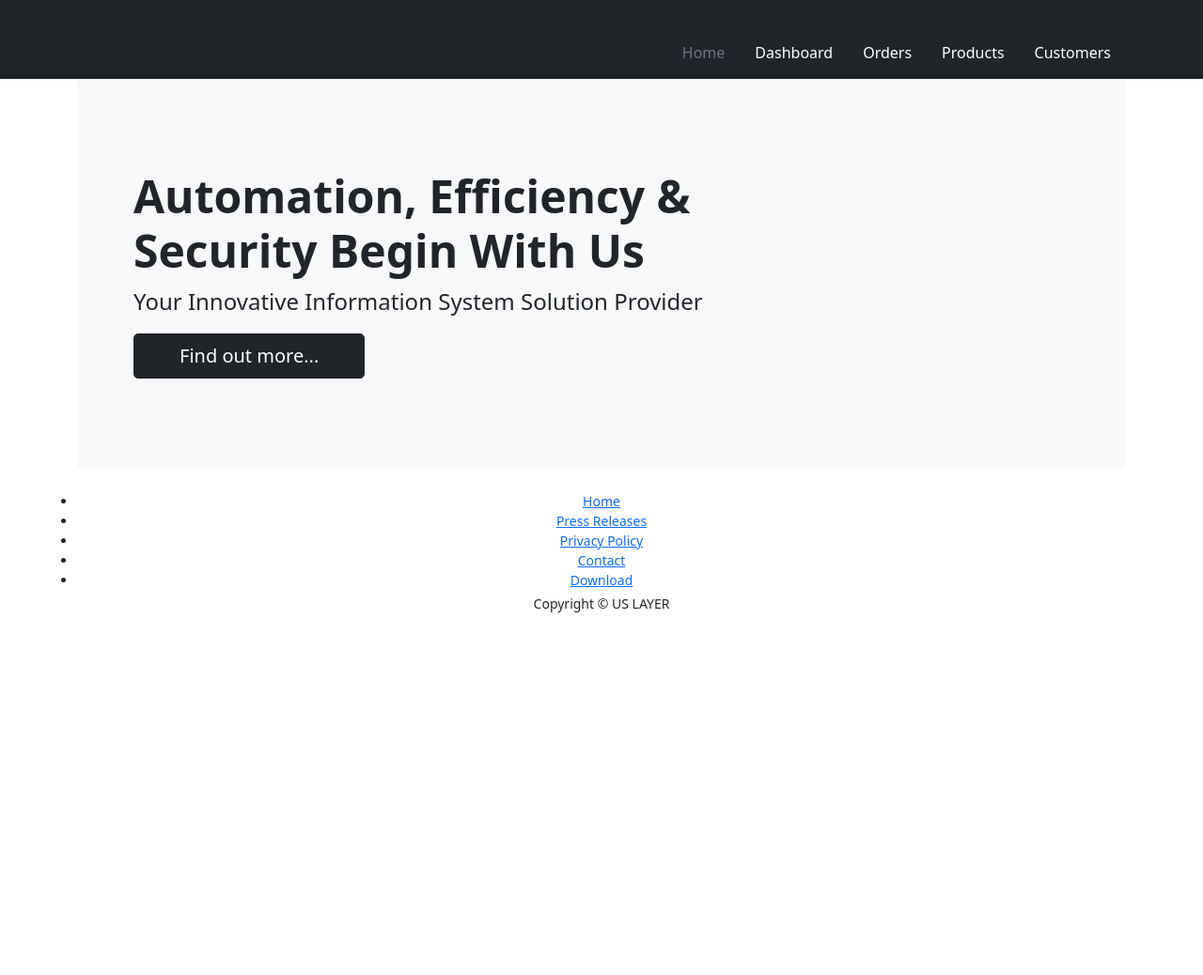
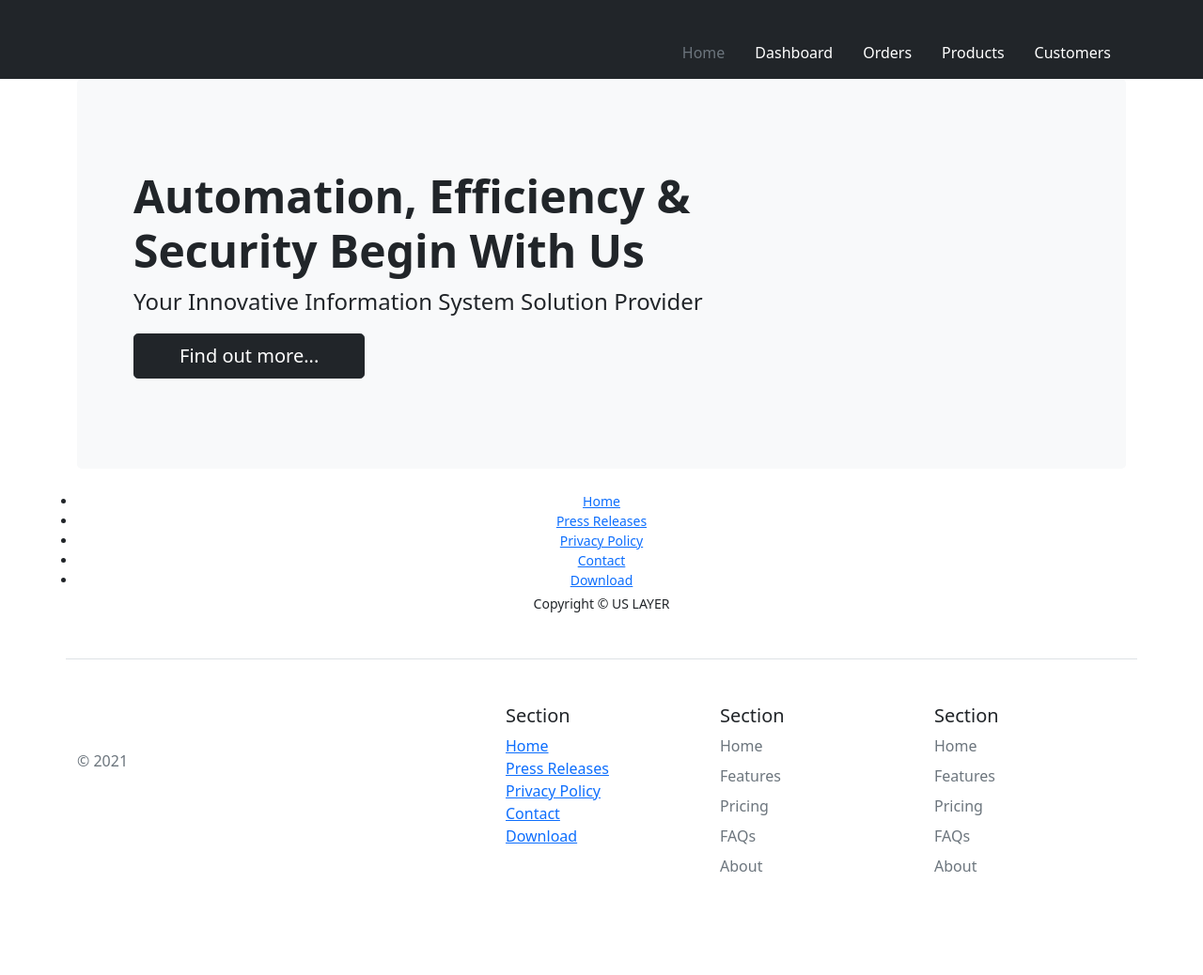
Before and after one commit to uslayer/uslayer.github.io, a Jekyll site: the page built from index.html, in a window 1280 px wide. Shown: the whole page at 94% size. Built offline with Jekyll 4.4.1, drawn with Linux system fonts in a browser that asks for light colours; the list of posts is cut into pages by our own code; before the commit the page ends 900 px from its top, so only the background shows below that.

Commit message:
Update footer.html

```diff
--- a/_includes/footer.html
+++ b/_includes/footer.html
@@ -39,6 +39,56 @@
     </div>
 </footer>
 
+
+<div class="container">
+  <footer class="row row-cols-5 py-5 my-5 border-top">
+    <div class="col">
+      <a href="/" class="d-flex align-items-center mb-3 link-dark text-decoration-none">
+        <svg class="bi me-2" width="40" height="32"><use xlink:href="#bootstrap"></use></svg>
+      </a>
+      <p class="text-muted">© 2021</p>
+    </div>
+
+    <div class="col">
+
+    </div>
+
+    <div class="col">
+      <h5>Section</h5>
+      <ul class="nav flex-column">
+        {% for item in site.data.menus.footermenu %}
+          <li>
+            <a href="{% unless item.external %}{{site.baseurl}}/{% endunless %}{{item.url}}" alt="{{item.title}}">{{item.title}}</a>
+          </li>
+        {% endfor %}
+      </ul>
+    </div>
+
+    <div class="col">
+      <h5>Section</h5>
+      <ul class="nav flex-column">
+        <li class="nav-item mb-2"><a href="#" class="nav-link p-0 text-muted">Home</a></li>
+        <li class="nav-item mb-2"><a href="#" class="nav-link p-0 text-muted">Features</a></li>
+        <li class="nav-item mb-2"><a href="#" class="nav-link p-0 text-muted">Pricing</a></li>
+        <li class="nav-item mb-2"><a href="#" class="nav-link p-0 text-muted">FAQs</a></li>
+        <li class="nav-item mb-2"><a href="#" class="nav-link p-0 text-muted">About</a></li>
+      </ul>
+    </div>
+
+    <div class="col">
+      <h5>Section</h5>
+      <ul class="nav flex-column">
+        <li class="nav-item mb-2"><a href="#" class="nav-link p-0 text-muted">Home</a></li>
+        <li class="nav-item mb-2"><a href="#" class="nav-link p-0 text-muted">Features</a></li>
+        <li class="nav-item mb-2"><a href="#" class="nav-link p-0 text-muted">Pricing</a></li>
+        <li class="nav-item mb-2"><a href="#" class="nav-link p-0 text-muted">FAQs</a></li>
+        <li class="nav-item mb-2"><a href="#" class="nav-link p-0 text-muted">About</a></li>
+      </ul>
+    </div>
+  </footer>
+</div>
+
+
 <!-- JavaScript
 ================================================== -->
 <!--<script src="{{ site.baseurl }}/assets/js/jquery.min.js"></script> -->
```
